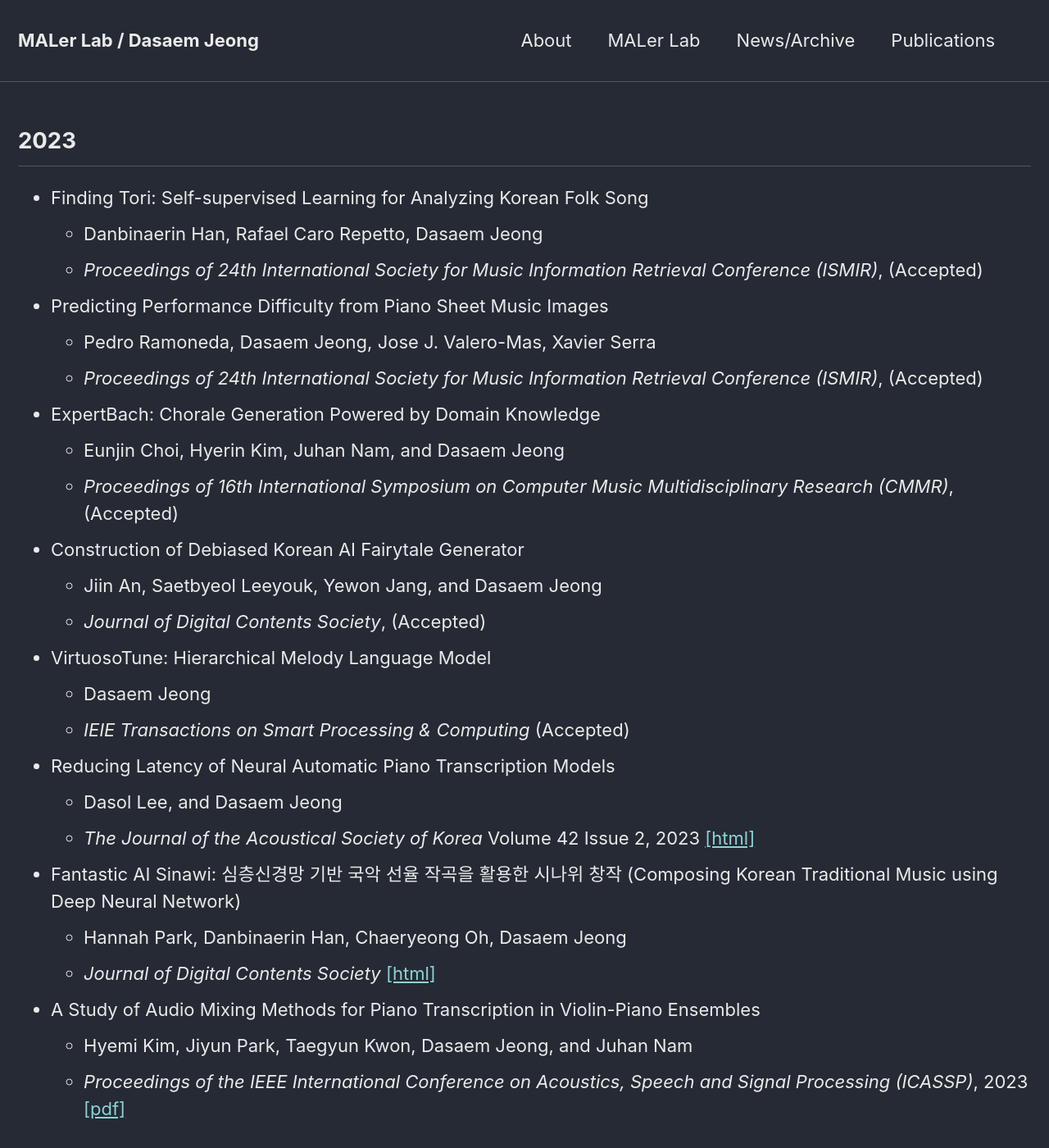
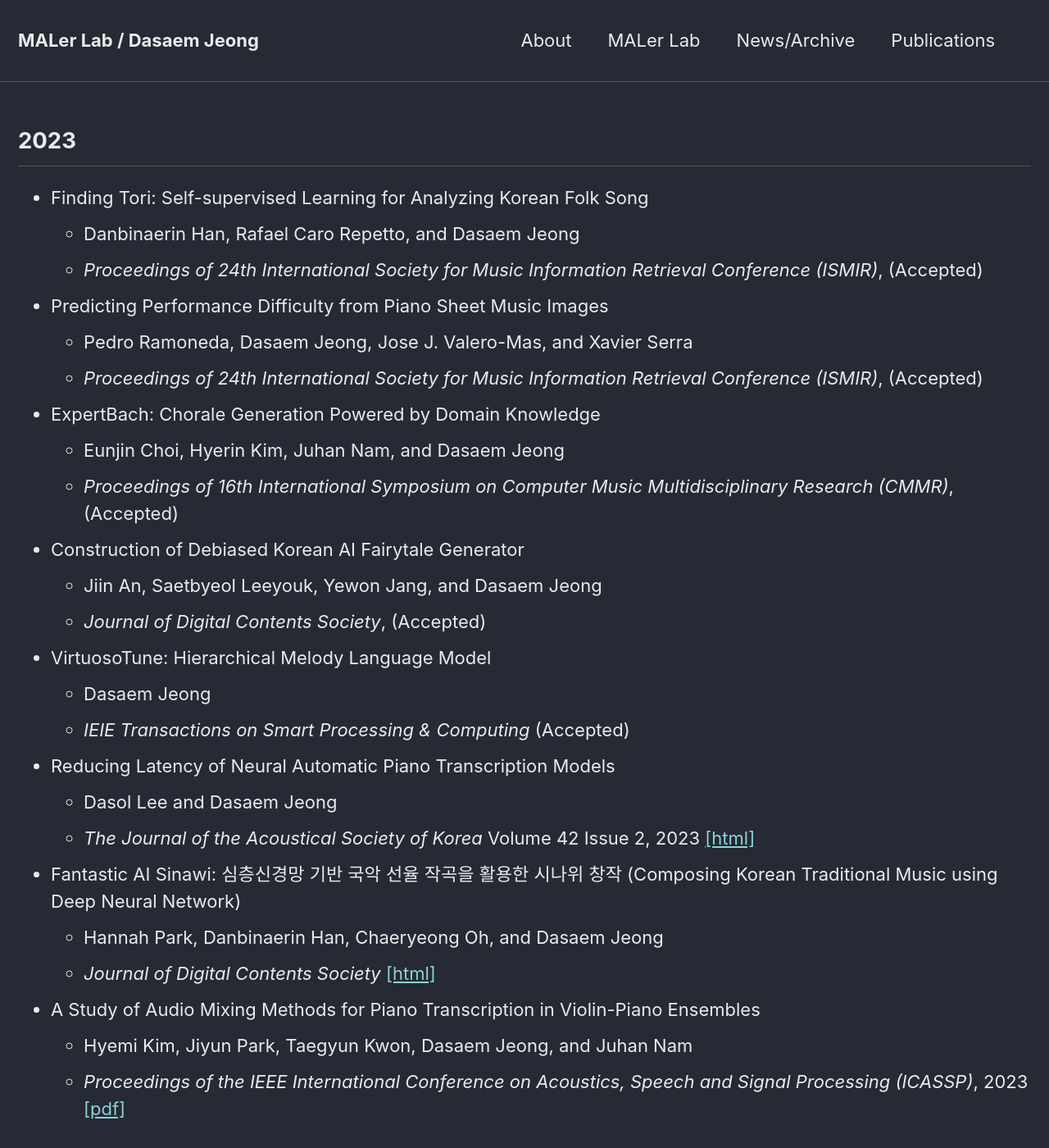
Before and after one commit to jdasam/jdasam.github.io, a Jekyll site: the page built from publications.md, in a window 1280 px wide and 1400 px high. Shown: the whole window at 82% size. Built offline with Jekyll 4.4.1, drawn with Linux system fonts in a browser that asks for light colours.

Commit message:
Update publications.md

```diff
--- a/publications.md
+++ b/publications.md
@@ -6,11 +6,11 @@ permalink: /publications/
 
 ## 2023
 * Finding Tori: Self-supervised Learning for Analyzing Korean Folk Song
-	+ Danbinaerin Han, Rafael Caro Repetto, Dasaem Jeong
+	+ Danbinaerin Han, Rafael Caro Repetto, and Dasaem Jeong
 	+ *Proceedings of 24th International Society for Music Information Retrieval Conference (ISMIR)*, (Accepted)
 
 * Predicting Performance Difficulty from Piano Sheet Music Images
-	+ Pedro Ramoneda, Dasaem Jeong, Jose J. Valero-Mas, Xavier Serra
+	+ Pedro Ramoneda, Dasaem Jeong, Jose J. Valero-Mas, and Xavier Serra
 	+ *Proceedings of 24th International Society for Music Information Retrieval Conference (ISMIR)*, (Accepted)
 
 * ExpertBach: Chorale Generation Powered by Domain Knowledge
@@ -26,11 +26,11 @@ permalink: /publications/
 	+ *IEIE Transactions on Smart Processing & Computing* (Accepted)
 
 * Reducing Latency of Neural Automatic Piano Transcription Models
-	+ Dasol Lee, and Dasaem Jeong
+	+ Dasol Lee and Dasaem Jeong
 	+ *The Journal of the Acoustical Society of Korea* Volume 42 Issue 2, 2023 [[html]](https://www.jask.or.kr/articles/xml/XgKP/)
 
 * Fantastic AI Sinawi: 심층신경망 기반 국악 선율 작곡을 활용한 시나위 창작 (Composing Korean Traditional Music using Deep Neural Network)
-	+ Hannah Park, Danbinaerin Han, Chaeryeong Oh, Dasaem Jeong
+	+ Hannah Park, Danbinaerin Han, Chaeryeong Oh, and Dasaem Jeong
 	+ *Journal of Digital Contents Society* [[html]](http://journal.dcs.or.kr/_common/do.php?a=full&b=12&bidx=3284&aidx=36522)
 
 * A Study of Audio Mixing Methods for Piano Transcription in Violin-Piano Ensembles
```
